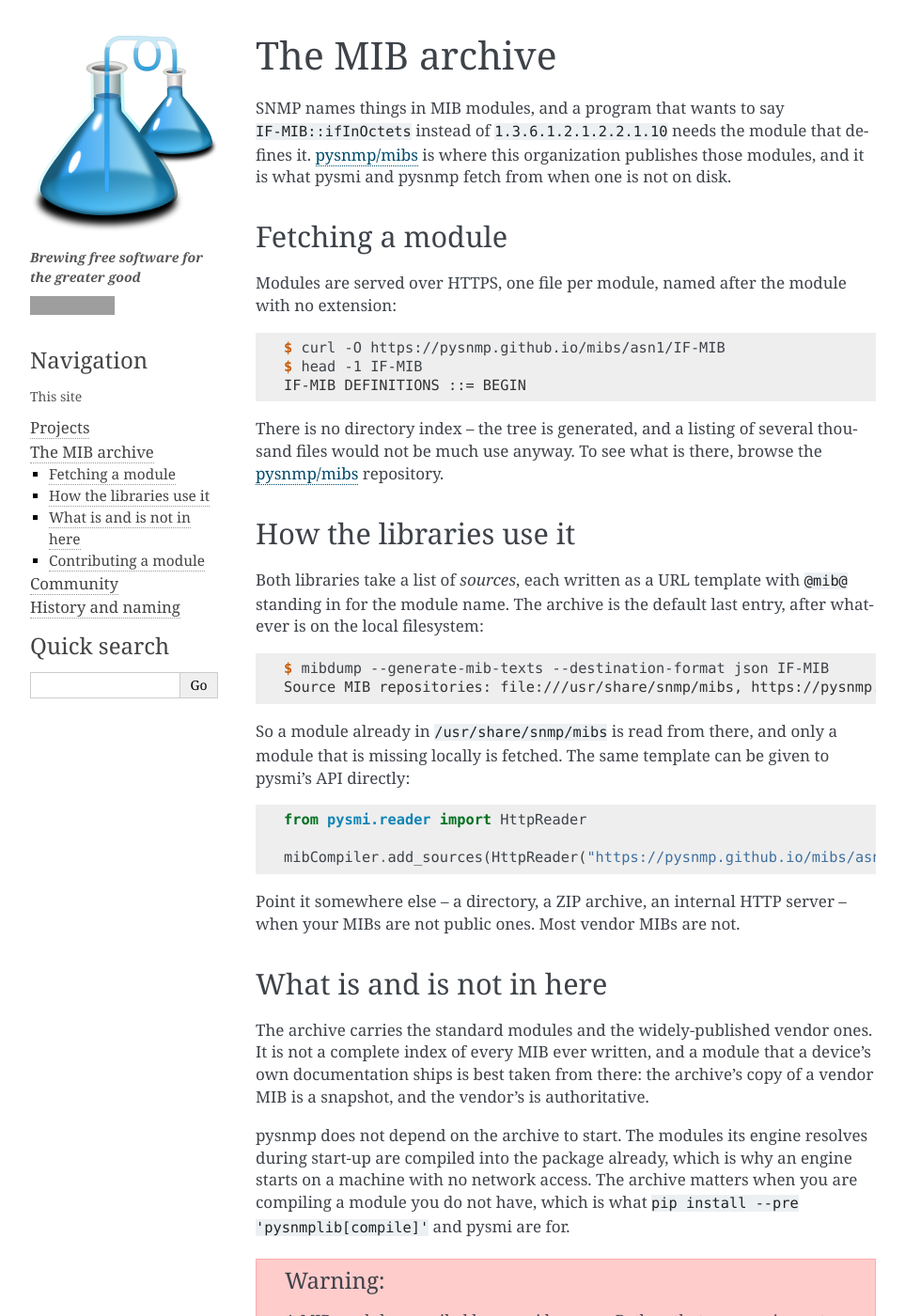
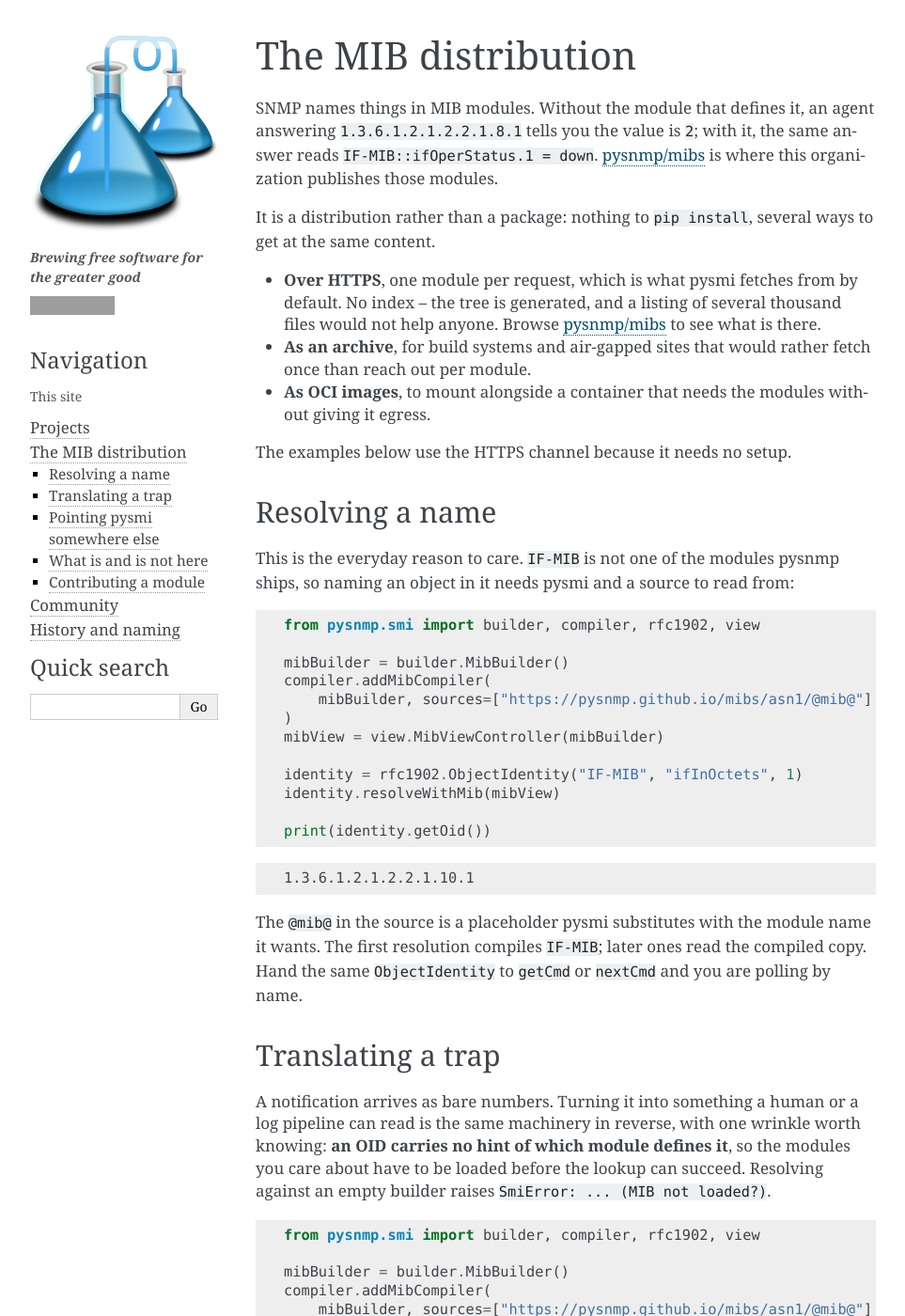
Before and after one commit to pysnmp/pysnmp.github.io, a Sphinx documentation site: the page built from docs/source/mibs.rst, in a window 1280 px wide and 1400 px high. Shown: the whole window at 94% size, without its empty margins (148-1111 px from the left). Built offline with Sphinx 7.4.7, drawn with Linux system fonts in a browser that asks for light colours; some of the changed text lies outside the part shown; grey boxes are pictures that could not be loaded.

Commit message:
docs: lead with pysnmp and mibs, and show the distribution doing something
Most consumers touch two of these four projects. pysmi and pyasn1 are reached
through pysnmp unless you are compiling MIBs outside an engine or using ASN.1
for something that is not SNMP, so the landing page now splits the table in
two -- what you install and use, then what sits underneath -- instead of
presenting four peers and leaving the reader to work out which matter.

The example install is `pip install 'pysnmplib[compile]'`. Without the extra
an engine cannot read a MIB it does not already ship, and reading those is
most of what makes SNMP legible.

mibs.rst is rewritten around that. It was a page about where files live; it is
now a page about what the distribution is for, with two worked examples, both
run verbatim against 6.0.0rc11 and the live tree before being written down:

- Resolving IF-MIB::ifInOctets.1 to 1.3.6.1.2.1.2.2.1.10.1, compiling IF-MIB
  from the HTTPS source on first use, since pysnmp does not ship it.
- Translating a linkDown trap from bare OIDs to
  `SNMPv2-MIB::snmpTrapOID.0 = IF-MIB::linkDown` and
  `IF-MIB::ifOperStatus.1 = down`.

The trap example carries the non-obvious part: an OID says nothing about which
module defines it, so loadModules() has to run before the reverse lookup, and
without it resolveWithMib raises "MIB not loaded?". That is the error someone
writing a trap receiver hits first, and nothing told them why.

Also: mibs is a distribution, not an archive -- HTTPS, archive and OCI images
-- and version-specific install guidance is gone, no `--pre` and no note about
which line resolves. The maintainers handle that outside these documents.

Co-Authored-By: Claude Opus 5 <noreply@anthropic.com>
Claude-Session: https://claude.ai/code/session_01KXV6V9HjgVwfUTKuMrzqsE

```diff
--- a/docs/source/mibs.rst
+++ b/docs/source/mibs.rst
@@ -1,65 +1,129 @@
-The MIB archive
-===============
+The MIB distribution
+====================
 
-SNMP names things in MIB modules, and a program that wants to say
-``IF-MIB::ifInOctets`` instead of ``1.3.6.1.2.1.2.2.1.10`` needs the module
-that defines it. :repo:`mibs` is where this organization publishes those
-modules, and it is what pysmi and pysnmp fetch from when one is not on disk.
+SNMP names things in MIB modules. Without the module that defines it, an agent
+answering ``1.3.6.1.2.1.2.2.1.8.1`` tells you the value is ``2``; with it, the
+same answer reads ``IF-MIB::ifOperStatus.1 = down``. :repo:`mibs` is where this
+organization publishes those modules.
 
-Fetching a module
------------------
+It is a distribution rather than a package: nothing to ``pip install``, several
+ways to get at the same content.
 
-Modules are served over HTTPS, one file per module, named after the module
-with no extension:
+- **Over HTTPS**, one module per request, which is what pysmi fetches from by
+  default. No index -- the tree is generated, and a listing of several thousand
+  files would not help anyone. Browse :repo:`mibs` to see what is there.
+- **As an archive**, for build systems and air-gapped sites that would rather
+  fetch once than reach out per module.
+- **As OCI images**, to mount alongside a container that needs the modules
+  without giving it egress.
 
-.. code-block:: console
+The examples below use the HTTPS channel because it needs no setup.
 
-   $ curl -O https://pysnmp.github.io/mibs/asn1/IF-MIB
-   $ head -1 IF-MIB
-   IF-MIB DEFINITIONS ::= BEGIN
+Resolving a name
+----------------
 
-There is no directory index -- the tree is generated, and a listing of several
-thousand files would not be much use anyway. To see what is there, browse the
-:repo:`mibs` repository.
-
-How the libraries use it
-------------------------
-
-Both libraries take a list of *sources*, each written as a URL template with
-``@mib@`` standing in for the module name. The archive is the default last
-entry, after whatever is on the local filesystem:
-
-.. code-block:: console
-
-   $ mibdump --generate-mib-texts --destination-format json IF-MIB
-   Source MIB repositories: file:///usr/share/snmp/mibs, https://pysnmp.github.io/mibs/asn1/@mib@
-
-So a module already in ``/usr/share/snmp/mibs`` is read from there, and only a
-module that is missing locally is fetched. The same template can be given to
-pysmi's API directly:
+This is the everyday reason to care. ``IF-MIB`` is not one of the modules
+pysnmp ships, so naming an object in it needs pysmi and a source to read
+from:
 
 .. code-block:: python
 
-   from pysmi.reader import HttpReader
+   from pysnmp.smi import builder, compiler, rfc1902, view
 
-   mibCompiler.add_sources(HttpReader("https://pysnmp.github.io/mibs/asn1/@mib@"))
+   mibBuilder = builder.MibBuilder()
+   compiler.addMibCompiler(
+       mibBuilder, sources=["https://pysnmp.github.io/mibs/asn1/@mib@"]
+   )
+   mibView = view.MibViewController(mibBuilder)
 
-Point it somewhere else -- a directory, a ZIP archive, an internal HTTP
-server -- when your MIBs are not public ones. Most vendor MIBs are not.
+   identity = rfc1902.ObjectIdentity("IF-MIB", "ifInOctets", 1)
+   identity.resolveWithMib(mibView)
 
-What is and is not in here
---------------------------
+   print(identity.getOid())
 
-The archive carries the standard modules and the widely-published vendor ones.
-It is not a complete index of every MIB ever written, and a module that a
-device's own documentation ships is best taken from there: the archive's copy
-of a vendor MIB is a snapshot, and the vendor's is authoritative.
+.. code-block:: text
 
-pysnmp does not depend on the archive to start. The modules its engine
-resolves during start-up are compiled into the package already, which is why
-an engine starts on a machine with no network access. The archive matters when
-you are compiling a module you do not have, which is what
-``pip install --pre 'pysnmplib[compile]'`` and pysmi are for.
+   1.3.6.1.2.1.2.2.1.10.1
+
+The ``@mib@`` in the source is a placeholder pysmi substitutes with the module
+name it wants. The first resolution compiles ``IF-MIB``; later ones read the
+compiled copy. Hand the same ``ObjectIdentity`` to ``getCmd`` or ``nextCmd``
+and you are polling by name.
+
+Translating a trap
+------------------
+
+A notification arrives as bare numbers. Turning it into something a human or a
+log pipeline can read is the same machinery in reverse, with one wrinkle worth
+knowing: **an OID carries no hint of which module defines it**, so the modules
+you care about have to be loaded before the lookup can succeed. Resolving
+against an empty builder raises ``SmiError: ... (MIB not loaded?)``.
+
+.. code-block:: python
+
+   from pysnmp.smi import builder, compiler, rfc1902, view
+
+   mibBuilder = builder.MibBuilder()
+   compiler.addMibCompiler(
+       mibBuilder, sources=["https://pysnmp.github.io/mibs/asn1/@mib@"]
+   )
+   # Load what this receiver expects to see. Without this the reverse lookup
+   # has nothing to search.
+   mibBuilder.loadModules("SNMPv2-MIB", "IF-MIB")
+   mibView = view.MibViewController(mibBuilder)
+
+   # What a linkDown trap actually carries on the wire.
+   varBinds = [
+       ("1.3.6.1.6.3.1.1.4.1.0", "1.3.6.1.6.3.1.1.5.3"),
+       ("1.3.6.1.2.1.2.2.1.1.1", 1),
+       ("1.3.6.1.2.1.2.2.1.8.1", 2),
+   ]
+
+   for oid, value in varBinds:
+       varBind = rfc1902.ObjectType(rfc1902.ObjectIdentity(oid), value)
+       varBind.resolveWithMib(mibView)
+       print(varBind.prettyPrint())
+
+.. code-block:: text
+
+   SNMPv2-MIB::snmpTrapOID.0 = IF-MIB::linkDown
+   IF-MIB::ifIndex.1 = 1
+   IF-MIB::ifOperStatus.1 = down
+
+Note the last line. ``2`` became ``down`` because the textual convention in
+``IF-MIB`` says so -- the distribution gives you the enumeration labels, not
+just the names.
+
+Pointing pysmi somewhere else
+-----------------------------
+
+The source is a list, and the first hit wins, so a local directory in front of
+the published tree is how you override a module or work offline:
+
+.. code-block:: python
+
+   compiler.addMibCompiler(
+       mibBuilder,
+       sources=[
+           "/usr/share/snmp/mibs",
+           "https://pysnmp.github.io/mibs/asn1/@mib@",
+       ],
+   )
+
+The same list is what ``mibdump`` takes on the command line. Most vendor MIBs
+are not public, so this is the normal arrangement rather than the exception.
+
+What is and is not here
+-----------------------
+
+The standard modules and the widely published vendor ones. Not every MIB ever
+written, and where a device ships its own, that copy is authoritative -- the
+distribution's is a snapshot.
+
+An engine does not need any of it to start. The modules pysnmp resolves during
+start-up are compiled into the package, which is why ``pip install pysnmplib``
+works on a machine with no network. The distribution matters the moment you
+want to name something outside that set.
 
 .. warning::
 
@@ -70,6 +134,6 @@ you are compiling a module you do not have, which is what
 Contributing a module
 ---------------------
 
-Missing modules and corrections go to the :repo:`mibs` repository as pull
-requests. Include where the module came from, so the next person can tell a
-vendor's own publication from a transcription.
+Missing modules and corrections go to :repo:`mibs` as pull requests. Say where
+the module came from, so the next person can tell a vendor's own publication
+from a transcription.
--- a/docs/source/projects.rst
+++ b/docs/source/projects.rst
@@ -1,16 +1,16 @@
 Projects
 ========
 
-Four repositories, one toolchain. Each publishes its own versioned
-documentation; this page says what each one is for and when you would reach
-for it directly.
+Four repositories, one toolchain. pysnmp and mibs are what most people use;
+pysmi and pyasn1 sit underneath and are reached through pysnmp unless you are
+doing something unusual. Each publishes its own documentation; this page says
+what each is for and when you would go to it directly.
 
 pysnmp
 ------
 
 :Repository: :repo:`pysnmp`
-:PyPI: `pysnmplib <https://pypi.org/project/pysnmplib/>`_ (6.0 is in release
-   candidate: ``pip install --pre pysnmplib``)
+:PyPI: `pysnmplib <https://pypi.org/project/pysnmplib/>`_
 :Documentation: :docs:`pysnmp`
 
 The SNMP engine. It implements SNMPv1, SNMPv2c and SNMPv3 as a manager, as an
@@ -36,6 +36,21 @@ Reach past the high-level API when you are building something that is not a
 single request -- a command responder, a proxy between SNMP versions, a
 notification receiver that has to survive its own authorization failures.
 
+mibs
+----
+
+:Repository: :repo:`mibs`
+:Channels: HTTPS (``https://pysnmp.github.io/mibs/asn1/<MODULE>``), archive,
+   OCI images
+
+The MIB distribution. Not a package -- there is nothing to install; you point
+pysmi at it, unpack it, or mount it. It is what lets an engine say
+``IF-MIB::ifOperStatus.1 = down`` instead of ``...1.8.1 = 2``, and it is
+optional: pysnmp starts without it on the standard modules it ships.
+
+See :doc:`mibs` for resolving a name, translating a trap, and overriding a
+module with a local copy.
+
 pysmi
 -----
 
@@ -53,8 +68,8 @@ sources from a directory, a ZIP archive, or over HTTP, which is how the
 You need pysmi when you have a vendor MIB and want to refer to its objects by
 name. You do not need it to run pysnmp: the standard modules an engine
 resolves at start-up are compiled already and shipped inside pysnmp, so pysmi
-is an optional extra (``pip install --pre 'pysnmplib[compile]'``) rather
-than a dependency.
+is an optional extra (``pip install 'pysnmplib[compile]'``) rather than a
+dependency.
 
 pyasn1
 ------
@@ -69,14 +84,6 @@ decoders that can work over a stream rather than a complete buffer.
 It is maintained here because SNMP depends on it, but it is not SNMP-specific
 and never was -- LDAP, X.509, Kerberos and a long tail of other protocols are
 ASN.1 too, and this is a general implementation of the standard.
-
-mibs
-----
-
-:Repository: :repo:`mibs`
-:Served at: ``https://pysnmp.github.io/mibs/asn1/<MODULE>``
-
-The MIB archive. Not a package -- a website. See :doc:`mibs`.
 
 How they are maintained
 -----------------------
```
Also changed, not shown: README.md (+1 -1 lines), docs/source/index.rst (+56 -41 lines).
